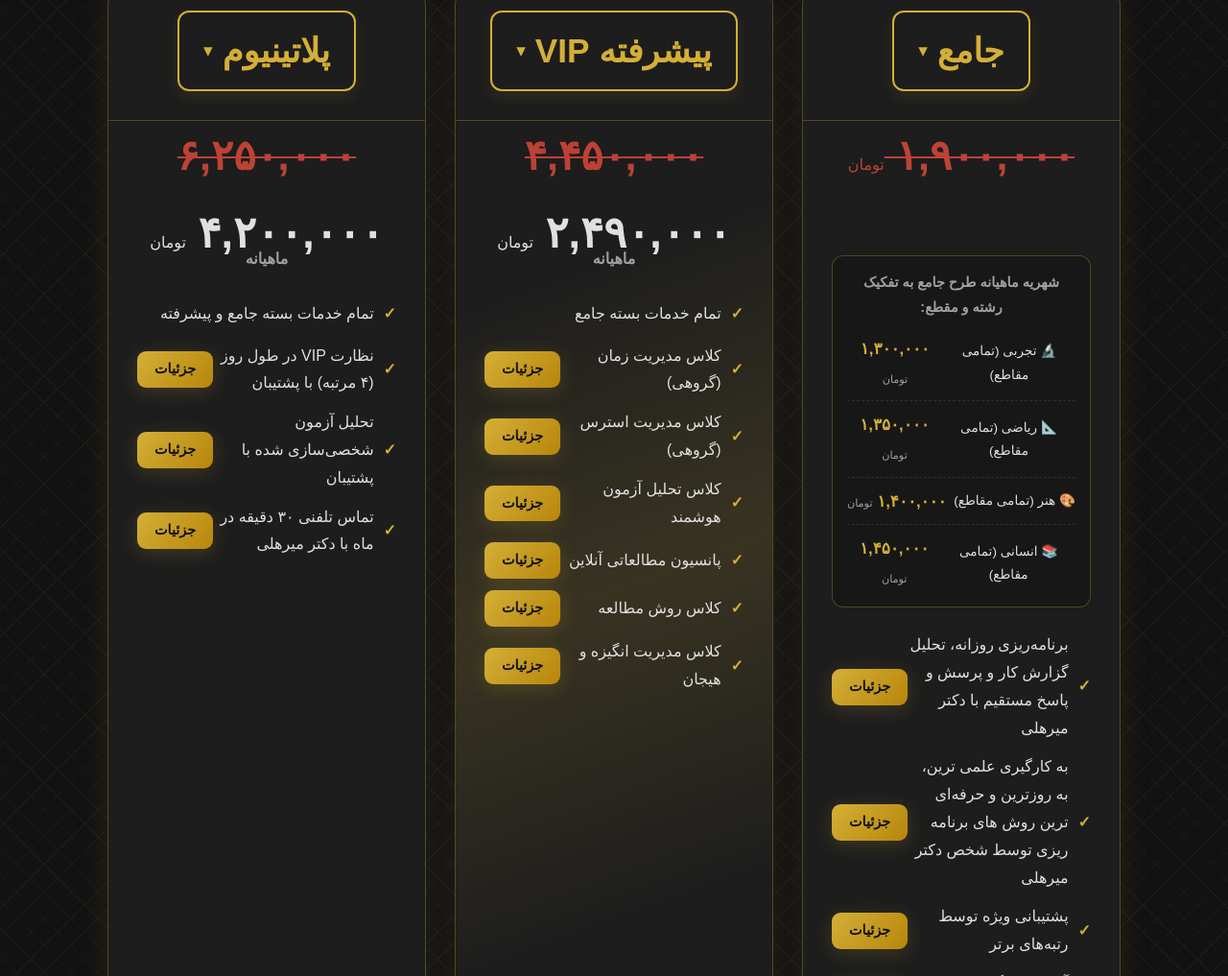
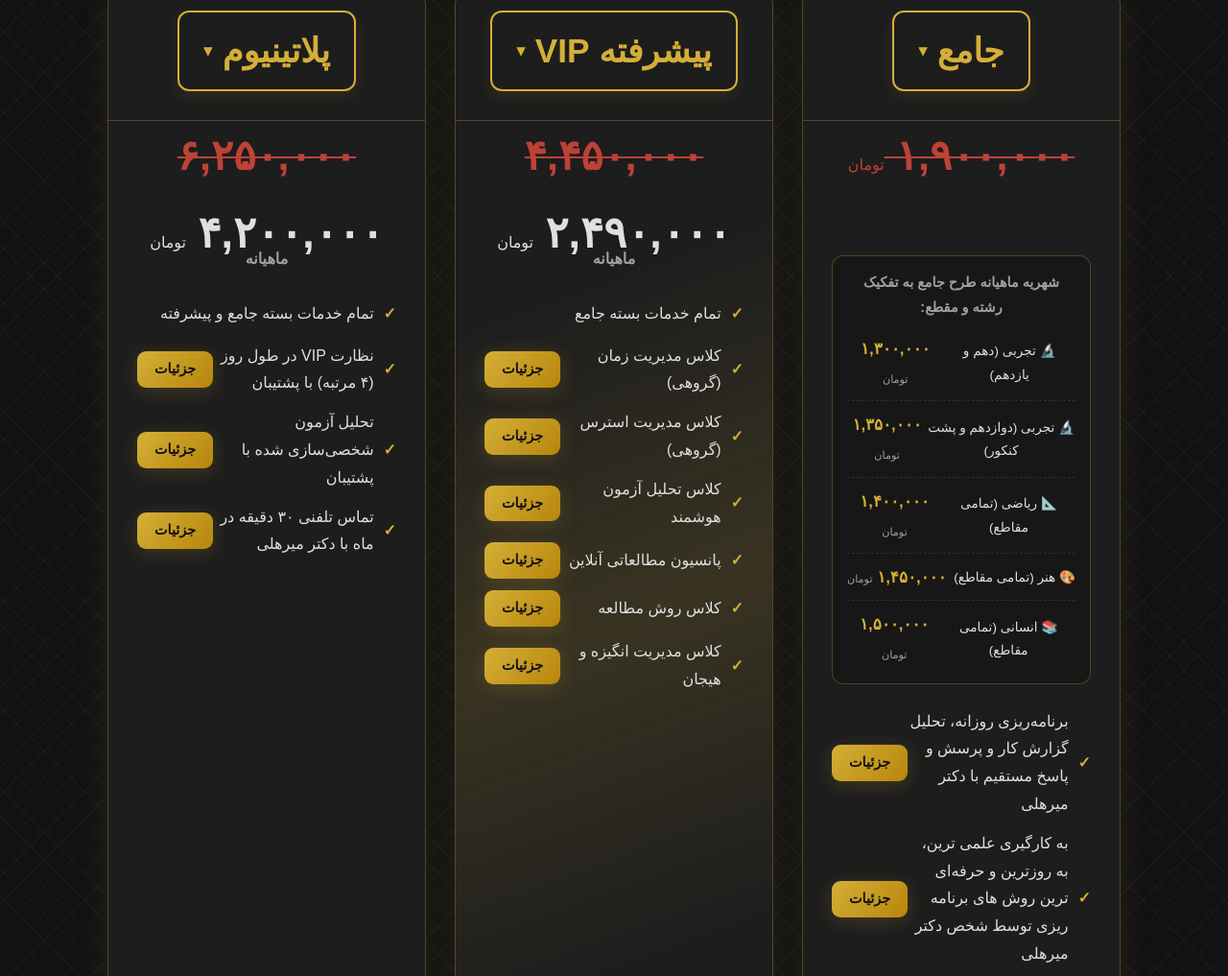
Before and after one commit to amirmirhelli/DrMirhelli-Academy-Plans, a plain HTML site: page index.html in a window 1280 px wide. Shown: the part 903-1920 px from the top of the page at 96% size. Drawn offline with Linux system fonts and the light colour scheme.

Commit message:
Add files via upload

```diff
--- a/index.html
+++ b/index.html
@@ -422,20 +422,24 @@
                     <div class="multi-price-container">
                         <div class="multi-price-title">شهریه ماهیانه طرح جامع به تفکیک رشته و مقطع:</div>
                         <div class="multi-price-item">
-                            <span>🔬 تجربی (تمامی مقاطع)</span>
+                            <span>🔬 تجربی (دهم و یازدهم)</span>
                             <span>۱,۳۰۰,۰۰۰ <small>تومان</small></span>
                         </div>
                         <div class="multi-price-item">
-                            <span>📐 ریاضی (تمامی مقاطع)</span>
+                            <span>🔬 تجربی (دوازدهم و پشت کنکور)</span>
                             <span>۱,۳۵۰,۰۰۰ <small>تومان</small></span>
                         </div>
                         <div class="multi-price-item">
-                            <span>🎨 هنر (تمامی مقاطع)</span>
+                            <span>📐 ریاضی (تمامی مقاطع)</span>
                             <span>۱,۴۰۰,۰۰۰ <small>تومان</small></span>
                         </div>
                         <div class="multi-price-item">
+                            <span>🎨 هنر (تمامی مقاطع)</span>
+                            <span>۱,۴۵۰,۰۰۰ <small>تومان</small></span>
+                        </div>
+                        <div class="multi-price-item">
                             <span>📚 انسانی (تمامی مقاطع)</span>
-                            <span>۱,۴۵۰,۰۰۰ <small>تومان</small></span>
+                            <span>۱,۵۰۰,۰۰۰ <small>تومان</small></span>
                         </div>
                     </div>
 
```
